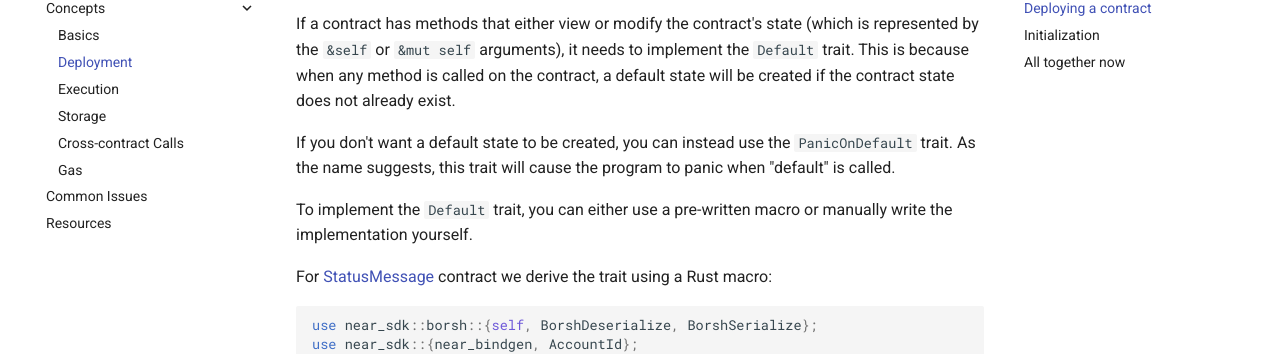
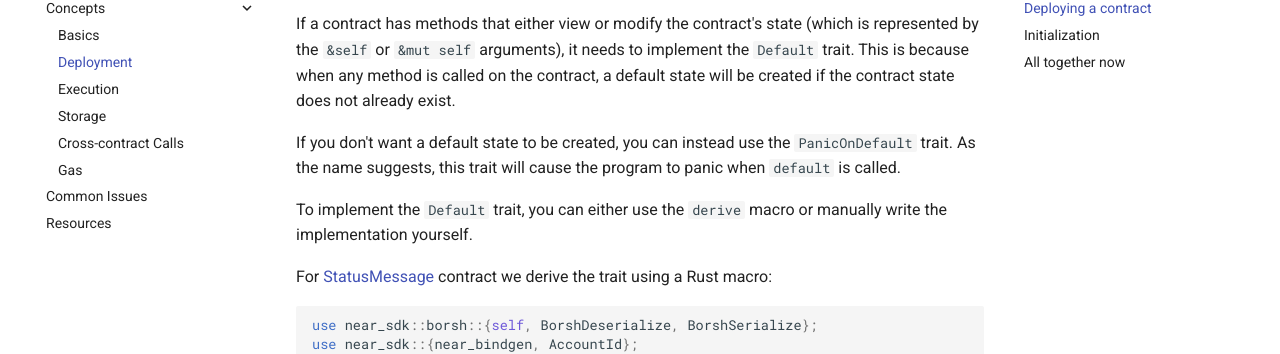
Before and after one commit to ChainSecurity/near-for-auditors, an MkDocs documentation site: the page built from docs/deployment.md, in a window 1280 px wide and 900 px high, scrolled down 1453 px. Shown: the part 127-481 px from the top of the window. Built offline with MkDocs 1.6.1 and Material for MkDocs 9.7.7, drawn with Linux system fonts in a browser that asks for light colours.

Commit message:
Update deployment.md

```diff
--- a/docs/deployment.md
+++ b/docs/deployment.md
@@ -41,9 +41,9 @@ It is important to emphasize that there are no limitations on how many ``DeployC
 
 If a contract has methods that either view or modify the contract's state (which is represented by the ``&self`` or ``&mut self`` arguments), it needs to implement the ``Default`` trait. This is because when any method is called on the contract, a default state will be created if the contract state does not already exist.
 
-If you don't want a default state to be created, you can instead use the ``PanicOnDefault`` trait. As the name suggests, this trait will cause the program to panic when "default" is called.
+If you don't want a default state to be created, you can instead use the ``PanicOnDefault`` trait. As the name suggests, this trait will cause the program to panic when ``default`` is called.
 
-To implement the ``Default`` trait, you can either use a pre-written macro or manually write the implementation yourself.
+To implement the ``Default`` trait, you can either use the ``derive`` macro or manually write the implementation yourself.
 
 For [StatusMessage](https://github.com/near/near-sdk-rs/blob/master/examples/status-message/src/lib.rs#L8) contract we derive the trait using a Rust macro:
 
```
